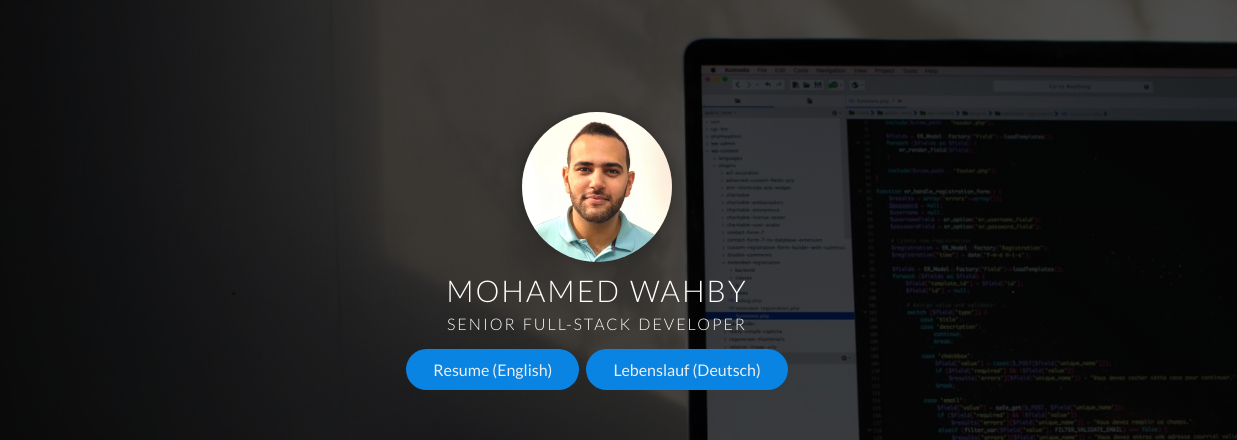
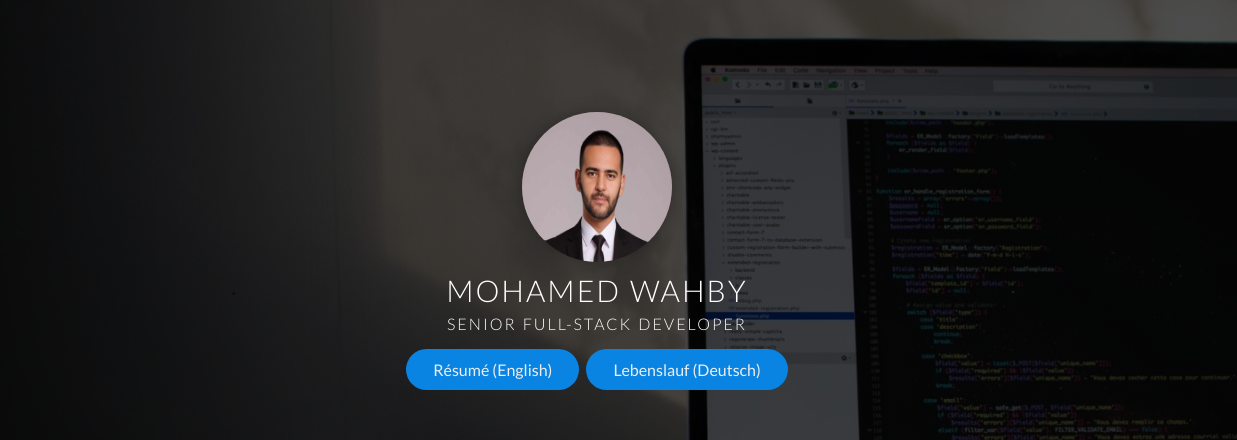
Before and after one commit to Mohamed-Wahby/Portfolio, a website: page index.html in a window 1280 px wide. Shown: the part 129-569 px from the top of the page, 43-1280 px from the left. Drawn offline with Linux system fonts and the light colour scheme.

Commit message:
CVs complete

```diff
--- a/index.html
+++ b/index.html
@@ -51,14 +51,14 @@
             <!-- Centered content -->
             <div class="header__content">
                 <div class="header__img-box">
-                    <img src="./img/developer.jpg" alt="Mohamed Wahby" class="header__img">
+                    <img src="./img/MohamedWahby2.jpg" alt="Mohamed Wahby" class="header__img">
                 </div>
                 <h1 class="heading-primary">
                     <span class="heading-primary--main">Mohamed Wahby</span>
                     <span class="heading-primary--sub">Senior Full-Stack Developer</span>
                 </h1>
                 <div class="header__cta-box">
-                    <a href="./CV_Mohamed-Wahby.pdf" class="btn btn--full" download="CV_Mohamed-Wahby.pdf">Resume (English)</a>
+                    <a href="./CV_Mohamed-Wahby.pdf" class="btn btn--full" download="CV_Mohamed-Wahby.pdf">Résumé (English)</a>
                     <a href="./Lebenslauf_Mohamed-Wahby.pdf" class="btn btn--full" download="Lebenslauf_Mohamed-Wahby.pdf">Lebenslauf (Deutsch)</a>
                     <!--<a href="#work" class="btn btn--ghost">Work</a>-->
                 </div>
```
Also changed, not shown: img/MohamedWahby.jpg (added), img/MohamedWahby2.jpg (added), 5 other files.
